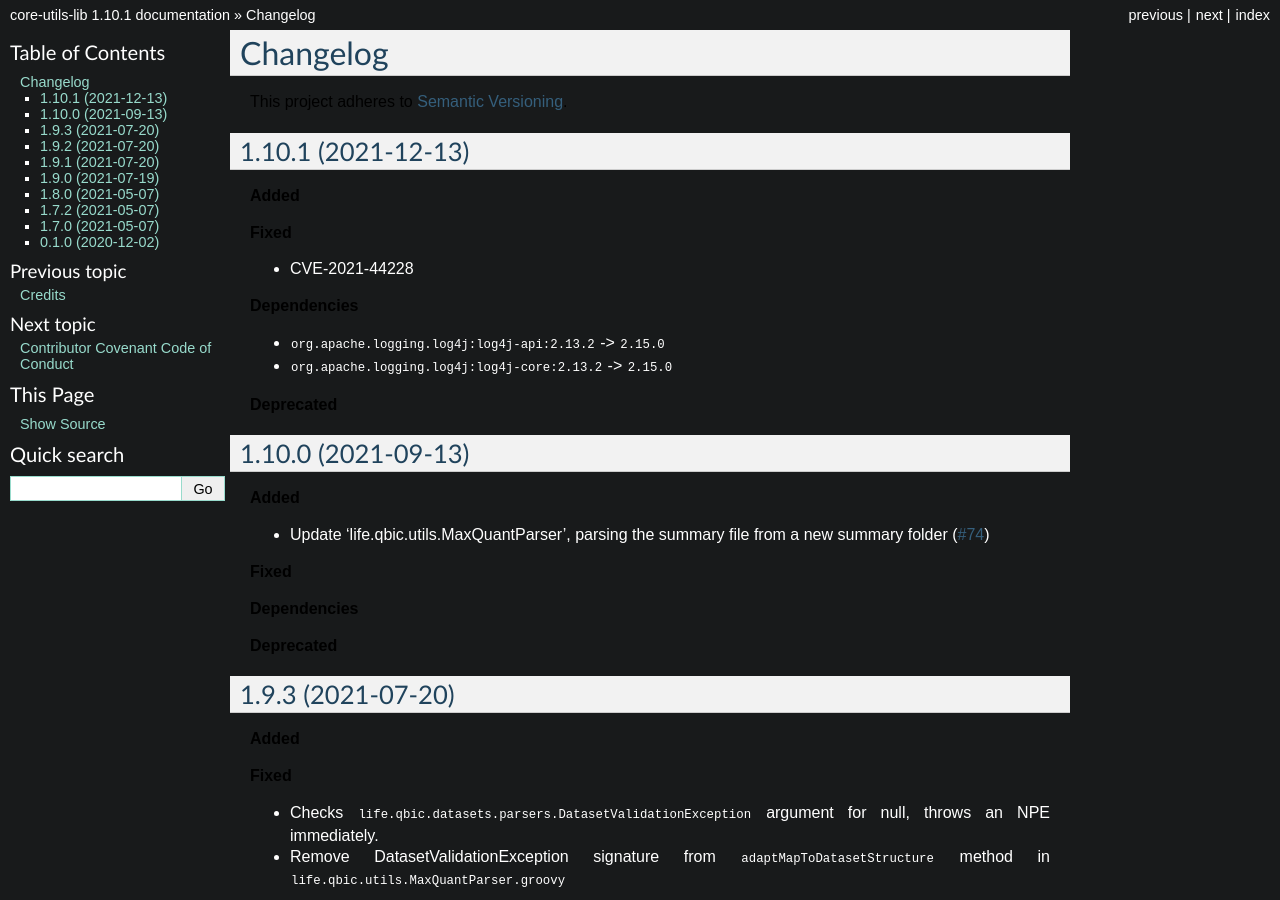
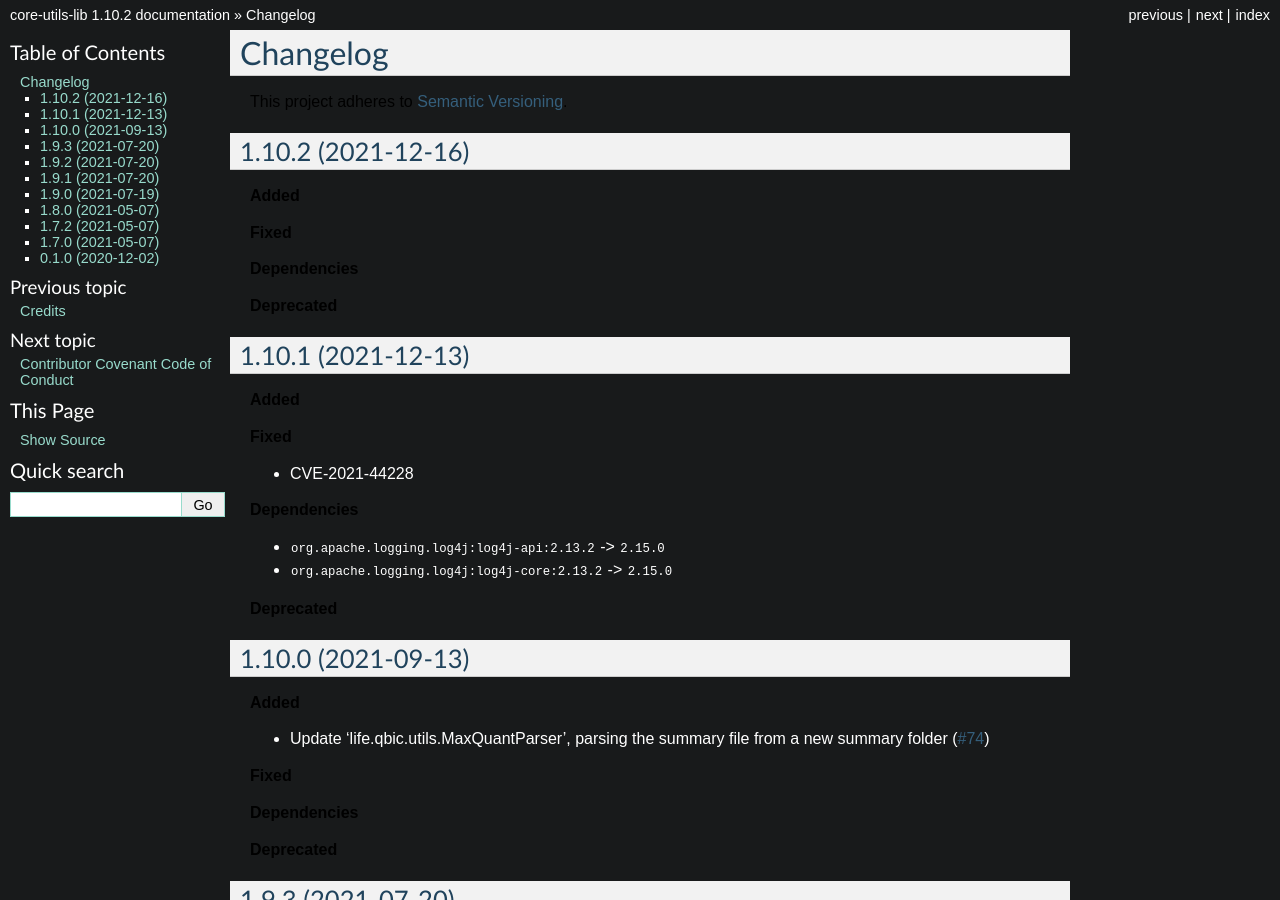
Before and after one commit to qbicsoftware/core-utils-lib, a Sphinx documentation site: the page built from docs/changelog.rst, in a window 1280 px wide and 900 px high. Built offline with Sphinx 7.4.7, drawn with Linux system fonts in a browser that asks for light colours; some of the changed text lies outside the part shown.

Commit message:
Bump version from 1.10.1 to 1.10.2

```diff
--- a/CHANGELOG.rst
+++ b/CHANGELOG.rst
@@ -3,6 +3,18 @@ Changelog
 ==========
 
 This project adheres to `Semantic Versioning <https://semver.org/>`_.
+
+
+1.10.2 (2021-12-16)
+-------------------
+
+**Added**
+
+**Fixed**
+
+**Dependencies**
+
+**Deprecated**
 
 
 1.10.1 (2021-12-13)
--- a/docs/conf.py
+++ b/docs/conf.py
@@ -55,9 +55,9 @@ author = "Jennifer Bödker"
 # the built documents.
 #
 # The short X.Y version.
-version = '1.10.1'
+version = '1.10.2'
 # The full version, including alpha/beta/rc tags.
-release = '1.10.1'
+release = '1.10.2'
 
 # The language for content autogenerated by Sphinx. Refer to documentation
 # for a list of supported languages.
--- a/pom-osgi.xml
+++ b/pom-osgi.xml
@@ -6,7 +6,7 @@
     <artifactId>core-utils-lib-osgi</artifactId>
     <url>http://github.com/qbicsoftware/core-utils-lib</url>
     <groupId>life.qbic</groupId>
-    <version>1.10.1</version> <!-- <<QUBE_FORCE_BUMP>> -->
+    <version>1.10.2</version> <!-- <<QUBE_FORCE_BUMP>> -->
     <description>Collection of non-Vaadin, non-Liferay utilities.</description>
     <modelVersion>4.0.0</modelVersion>
     <name>Core Utilities Library</name>
--- a/pom.xml
+++ b/pom.xml
@@ -8,7 +8,7 @@
   <description>Collection of non-Vaadin, non-Liferay utilities.</description>
   <modelVersion>4.0.0</modelVersion>
   <name>Core Utilities Library</name>
-  <version>1.10.1</version> <!-- <<QUBE_FORCE_BUMP>> -->
+  <version>1.10.2</version> <!-- <<QUBE_FORCE_BUMP>> -->
   <url>http://github.com/qbicsoftware/core-utils-lib</url>
   <packaging>jar</packaging>
   <properties>
--- a/qube.cfg
+++ b/qube.cfg
@@ -1,5 +1,5 @@
 [bumpversion]
-current_version = 1.10.1
+current_version = 1.10.2
 
 [bumpversion_files_whitelisted]
 dot_qube = .qube.yml
```
Also changed, not shown: .qube.yml.
